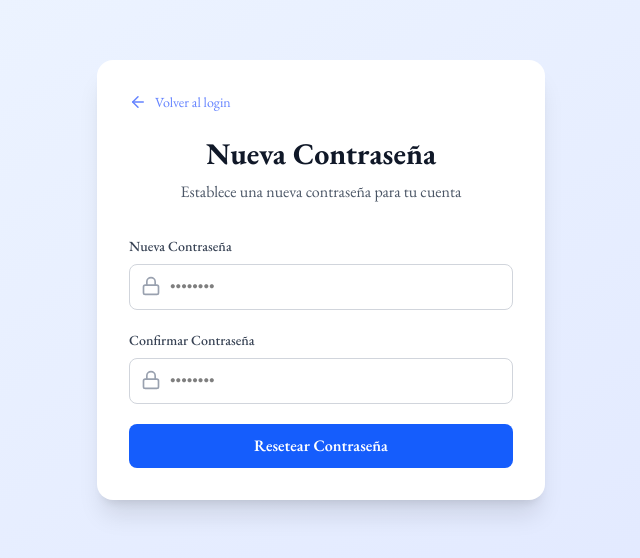
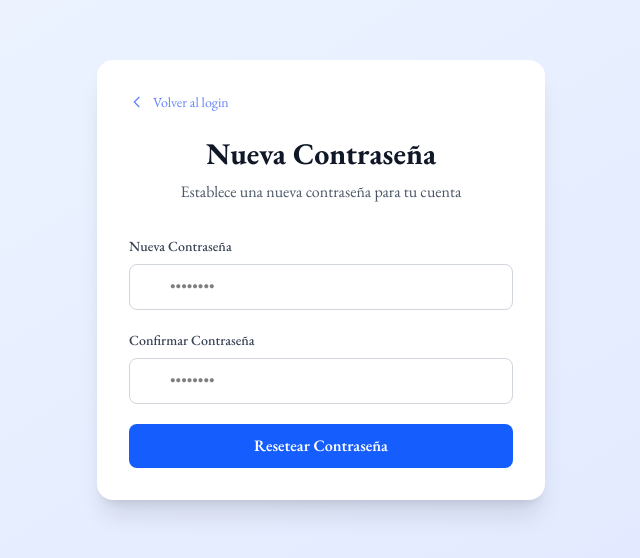
Before and after one commit to Pretel-Ivan16/Campus-Connection-App, a React (Vite) app in the folder Frontend/: page /reset-password/1 in a window 1280 px wide. Shown: the part 120-678 px from the top of the page, without its empty margins (319-959 px from the left). Built offline with nearby package versions, Linux system fonts and the light colour scheme; no server answers; a web font is replaced by a local one.

Commit message:
Replace ArrowLeft icon with SVG and update icon prop for password fields

```diff
--- a/Frontend/src/pages/ResetPassword/ResetPassword.tsx
+++ b/Frontend/src/pages/ResetPassword/ResetPassword.tsx
@@ -1,5 +1,4 @@
 import { useParams, useNavigate } from 'react-router-dom';
-import { Lock, ArrowLeft } from 'lucide-react';
 import { useResetPassword } from '../../hooks/useResetPassword';
 import FormHeader from '../../components/ui/FormHeader';
 import ErrorAlert from '../../components/ui/ErrorAlert';
@@ -45,7 +44,9 @@
           onClick={() => navigate('/login')}
           className="flex items-center gap-2 text-[#6483ff] hover:opacity-80 transition-opacity mb-6"
         >
-          <ArrowLeft size={18} />
+          <svg className="w-4 h-4" fill="none" viewBox="0 0 24 24" stroke="currentColor">
+            <path strokeLinecap="round" strokeLinejoin="round" strokeWidth={2} d="M15 19l-7-7 7-7" />
+          </svg>
           <span className="text-sm">Volver al login</span>
         </button>
 
@@ -64,7 +65,7 @@
             placeholder="••••••••"
             value={newPassword}
             onChange={(e) => setNewPassword(e.target.value)}
-            icon={Lock}
+            icon="lock"
           />
 
           <TextInput
@@ -74,7 +75,7 @@
             placeholder="••••••••"
             value={confirmPassword}
             onChange={(e) => setConfirmPassword(e.target.value)}
-            icon={Lock}
+            icon="lock"
           />
 
           <SubmitButton
```
